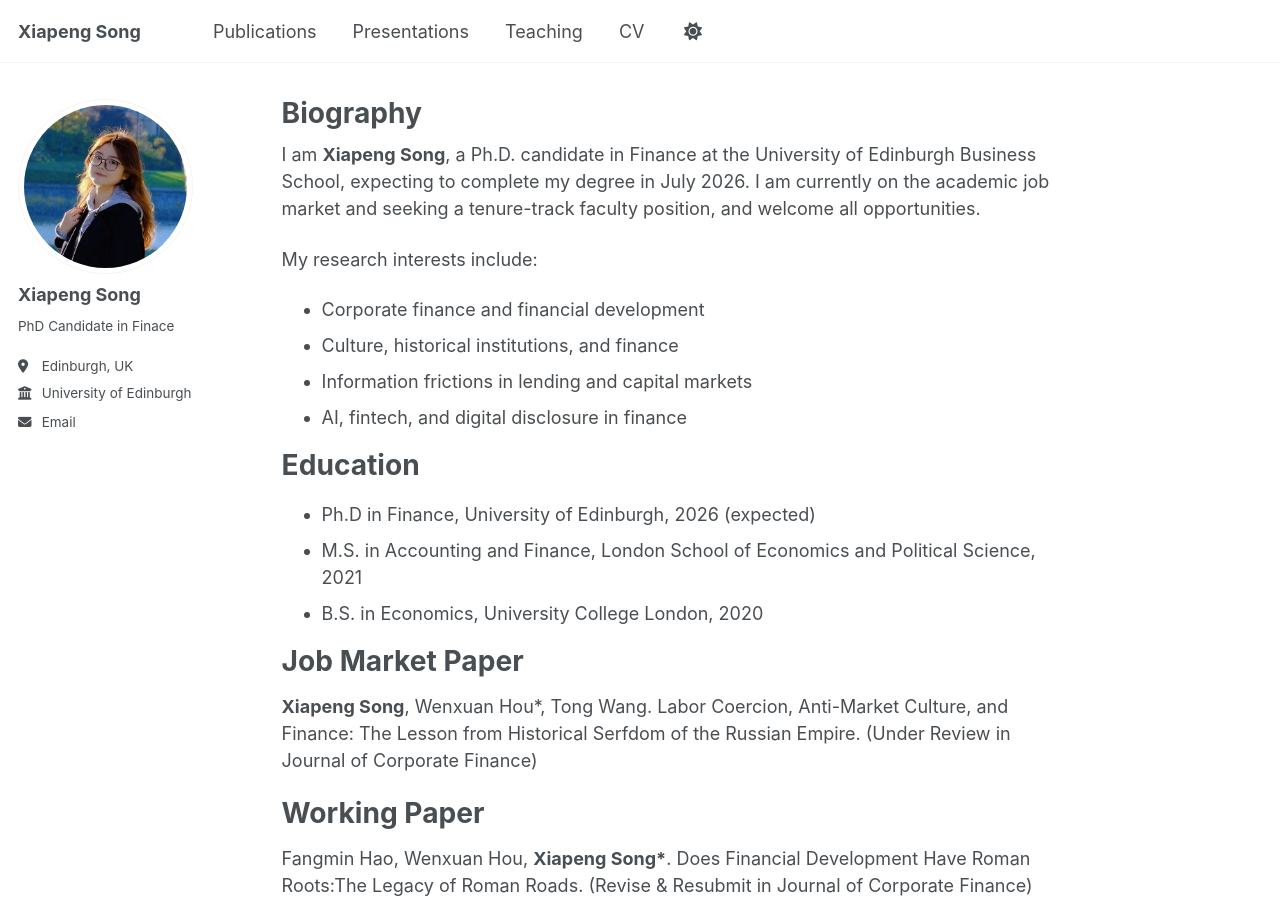
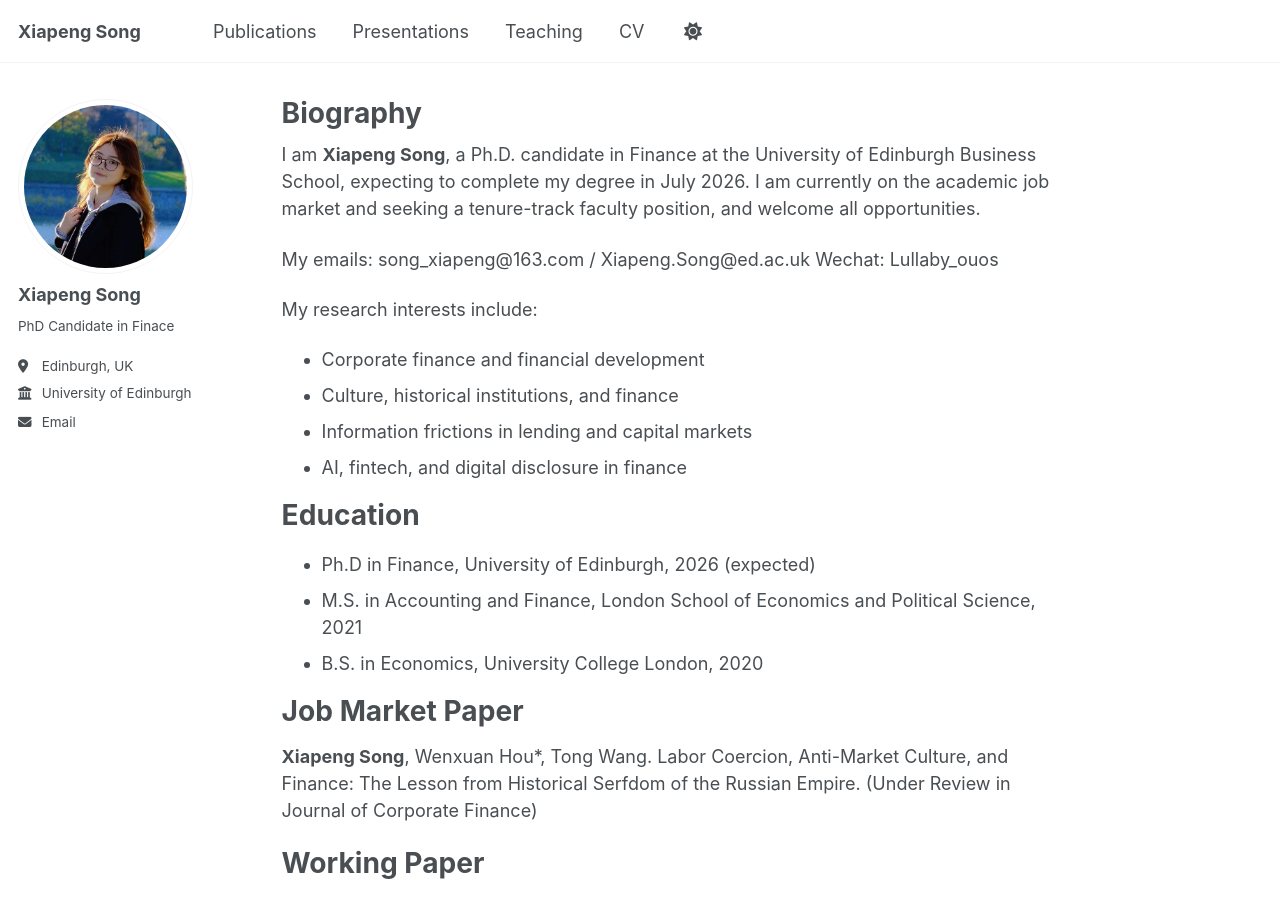
Before and after one commit to xiapengsong/xiapengsong.github.io, a Jekyll site: the page built from _pages/about.md, in a window 1280 px wide and 900 px high. Built offline with Jekyll 4.4.1, drawn with Linux system fonts in a browser that asks for light colours; a script bundle is joined from its source files by our own code; library files that are not in the unit come from our copies.

Commit message:
Update about.md

```diff
--- a/_pages/about.md
+++ b/_pages/about.md
@@ -10,6 +10,9 @@ redirect_from:
 
 I am **Xiapeng Song**, a Ph.D. candidate in Finance at the University of Edinburgh Business School, expecting to complete my degree in July 2026.
 I am currently on the academic job market and seeking a tenure-track faculty position, and welcome all opportunities.
+
+My emails: song_xiapeng@163.com / Xiapeng.Song@ed.ac.uk
+Wechat: Lullaby_ouos
 
 My research interests include:
 
```
